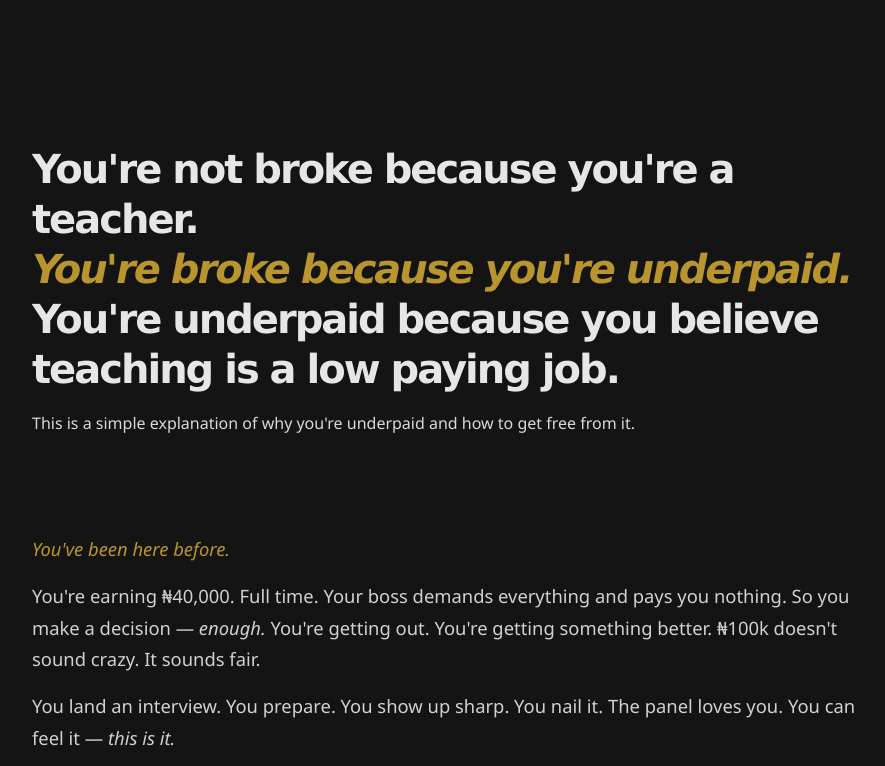
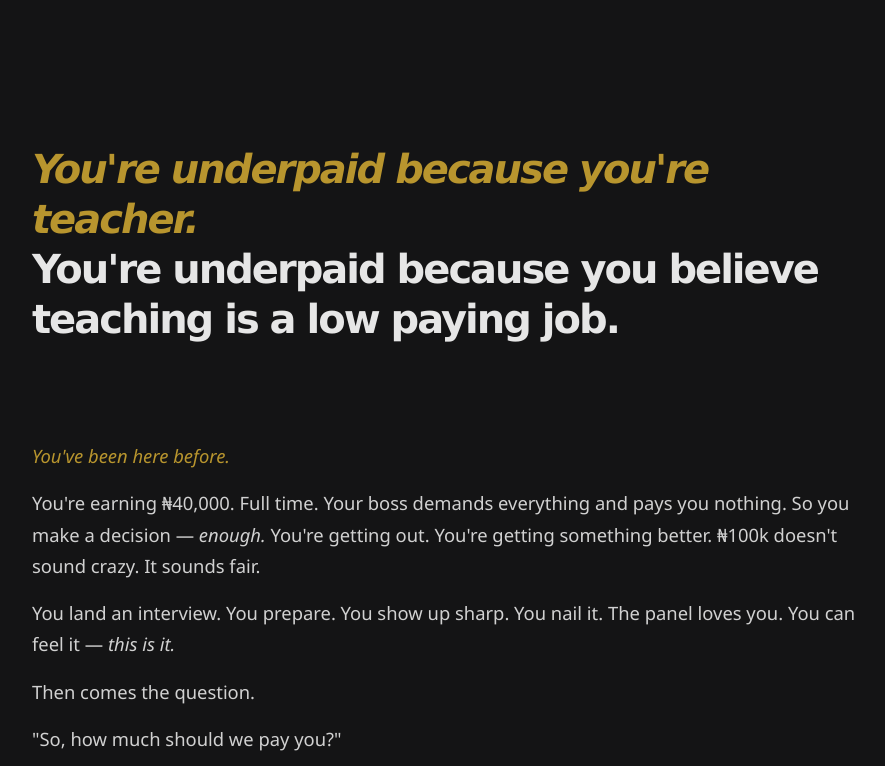
Before and after one commit to youngdestinx/ebook, a plain HTML site: page index.html in a window 1280 px wide. Shown: the top 766 px of the page, without its empty margins (190-1075 px from the left). Drawn offline with Linux system fonts and the light colour scheme.

Commit message:
copy completed

```diff
--- a/index.html
+++ b/index.html
@@ -17,14 +17,9 @@
             <div class="container">
                 <div class="content">
                     <h1 class="fade-in">
-                        You're not broke because you're a teacher. <br>
-                        <span class="emp"><em>You're broke because you're underpaid.</em></span> <br>
+                        <span class="emp"><em>You're underpaid because you're teacher.</em></span> <br>
                         You're underpaid because you believe teaching is a low paying job.
                     </h1>
-
-                    <p class="small dull">
-                        This is a simple explanation of why you're underpaid and how to get free from it.
-                    </p>
                 </div>
 
                 <article class="problem child">
```
